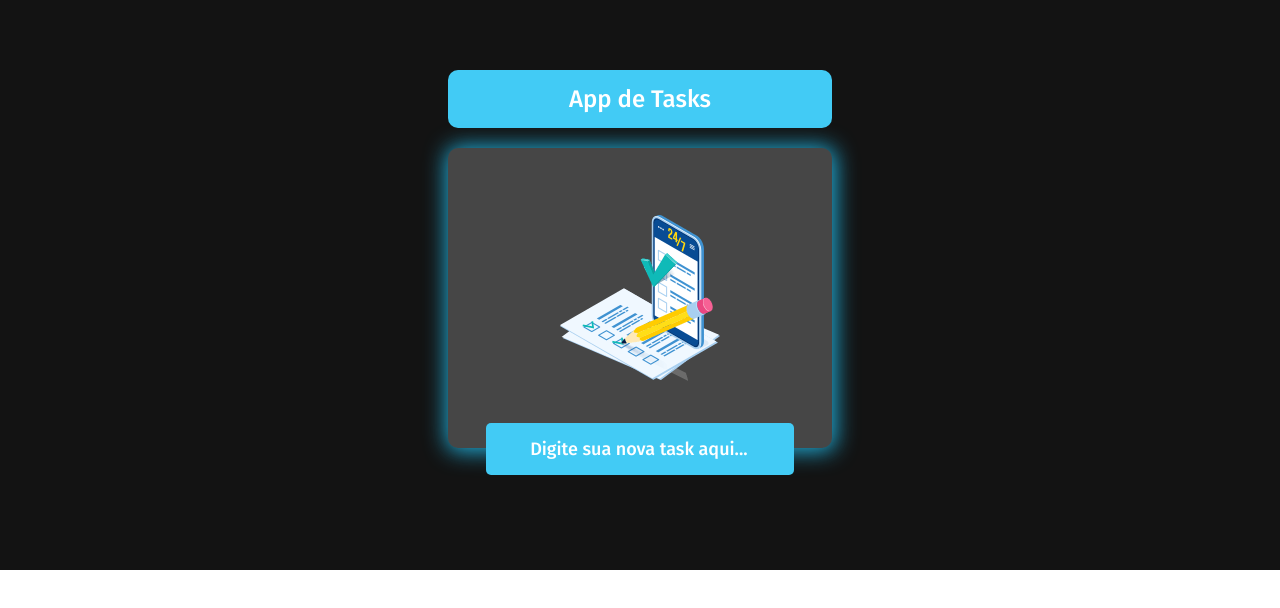
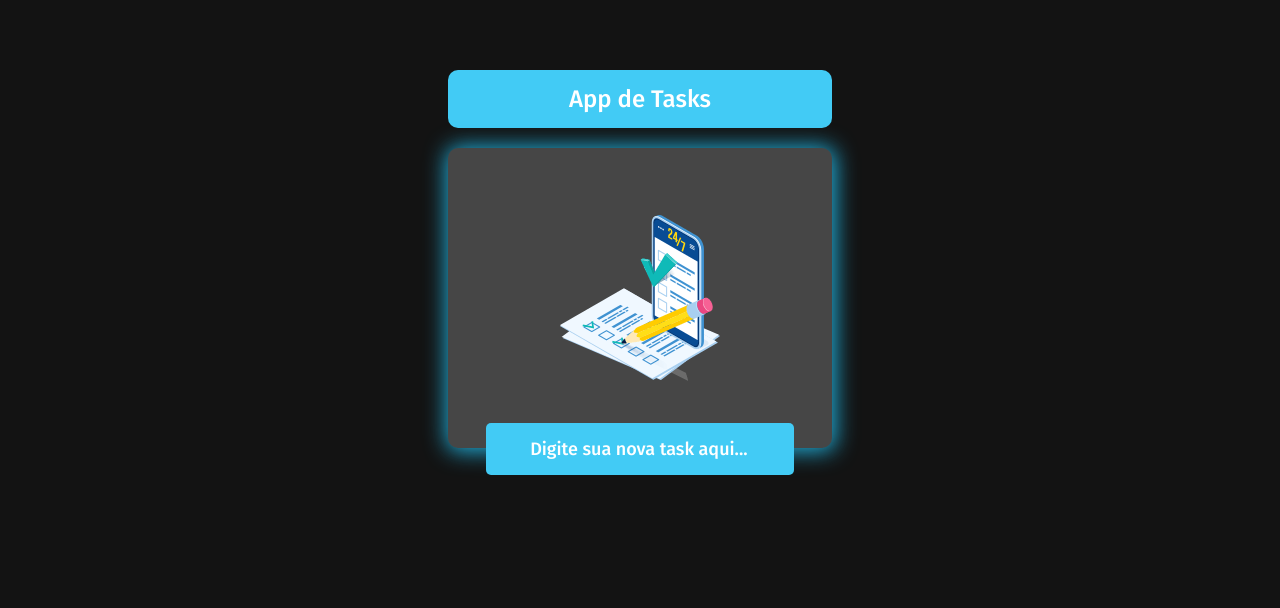
Before and after one commit to RafaMelloz/TaskApp, an Angular app: page / in a window 1280 px wide. Shown: the top 608 px of the page. Built offline with nearby package versions, Linux system fonts and the light colour scheme.

Commit message:
layout v3

```diff
--- a/src/styles.css
+++ b/src/styles.css
@@ -12,19 +12,13 @@
 
 body,html{
     width: 100%;
-    min-height: 100%;
+    height: 100%;
 }
 
 
-.bodyLigth{
-    background-color: var(--bodyColor);
-    height: 100%;
-    width: 100%;
-}
-
 .bodyDark{
     background-color: var(--bodyColorBlack);
-    height: 100%;
+    min-height: 100%;
     width: 100%;
 }
 
```
